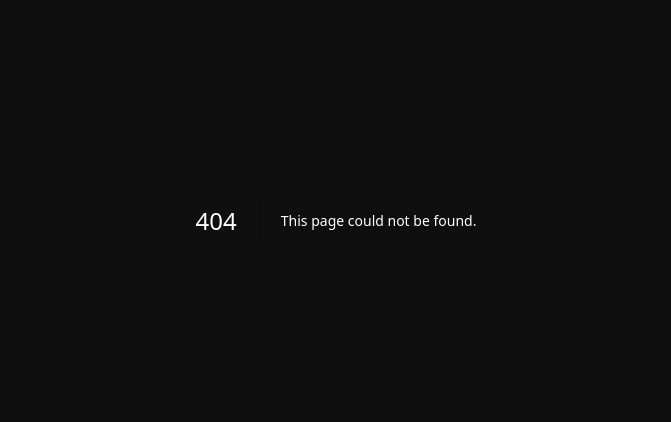
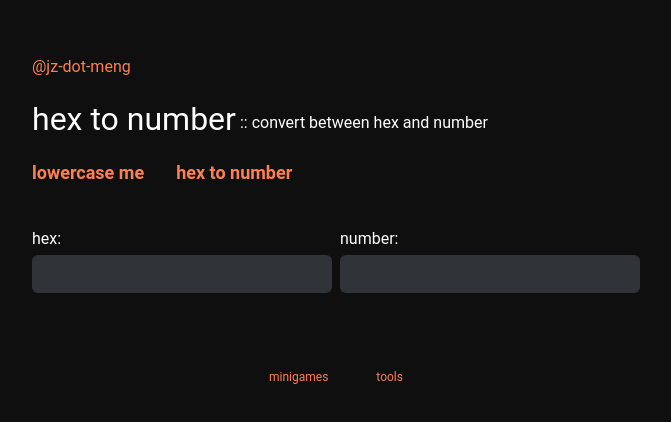
Before and after one commit to jz-dot-meng/jz-dot-meng.github.io, a Next.js app in the folder client-interface/: page /tools/hex-to-number in a window 1280 px wide. Before the commit this address had no page. Shown: the part 180-602 px from the top of the page, without its empty margins (304-975 px from the left). Built offline with nearby package versions, Linux system fonts and the light colour scheme.

Commit message:
hex to number

```diff
--- a/client-interface/src/components/navigation/HorizontalLinks.tsx
+++ b/client-interface/src/components/navigation/HorizontalLinks.tsx
@@ -10,7 +10,7 @@ type HorizontalLinksProps = {
 export const HorizontalLinks: React.FunctionComponent<HorizontalLinksProps> = ({ ...props }) => {
     const { linkMap, isInternalLink = false } = props;
     return (
-        <ul className="list-none">
+        <ul className="list-none flex flex-col md:flex-row">
             {linkMap.map((link: HorizontalLinkType, index) => (
                 <li
                     key={index}
--- a/client-interface/src/components/tools/ToolWrapper.tsx
+++ b/client-interface/src/components/tools/ToolWrapper.tsx
@@ -1,4 +1,6 @@
 import { DevFooter } from "@components/navigation/DevFooter";
+import { HorizontalLinks } from "@components/navigation/HorizontalLinks";
+import { toolsLinkMap } from "@constants";
 import Link from "next/link";
 import React, { ReactNode } from "react";
 
@@ -14,7 +16,7 @@ export const ToolWrapper: React.FunctionComponent<ToolWrapperProps> = ({
 }) => {
     return (
         <div className="flex justify-center items-center h-full p-8 overflow-y-scroll no-scrollbar">
-            <div className="flex flex-col gap-2">
+            <div className="flex flex-col gap-2 w-3/4 md:w-1/2">
                 <section className="flex flex-col gap-4">
                     <h4>
                         <Link href="/">@jz-dot-meng</Link>
@@ -23,6 +25,7 @@ export const ToolWrapper: React.FunctionComponent<ToolWrapperProps> = ({
                         <h1>{title}</h1>
                         {secondaryTitle && <span className="pb-2"> :: {secondaryTitle}</span>}
                     </div>
+                    <HorizontalLinks linkMap={toolsLinkMap} isInternalLink />
                 </section>
                 <section className="py-8 flex flex-col gap-4">{children}</section>
                 <DevFooter />
--- a/client-interface/src/constants/index.ts
+++ b/client-interface/src/constants/index.ts
@@ -2,8 +2,13 @@ import { BlogData } from "../utils/types/blog";
 import { HorizontalLinkType } from "../utils/types/navigation";
 
 export const gamesLinkMap: HorizontalLinkType[] = [
-    { url: "/minigame/memory", name: "Memory" },
-    { url: "/minigame/stroop", name: "Stroop Effect" },
+    { url: "/minigame/memory", name: "memory" },
+    { url: "/minigame/stroop", name: "stroop effect" },
+];
+
+export const toolsLinkMap: HorizontalLinkType[] = [
+    { url: "/tools/lowercase-me", name: "lowercase me" },
+    { url: "/tools/hex-to-number", name: "hex to number" },
 ];
 
 export const posts: Record<string, BlogData> = {
--- /dev/null
+++ b/client-interface/src/pages/tools/hex-to-number.tsx
@@ -0,0 +1,80 @@
+import { ToolWrapper } from "@components/tools/ToolWrapper";
+import React, { BaseSyntheticEvent, useState } from "react";
+
+const HexToNumber: React.FunctionComponent = () => {
+    const [hexVal, setHexVal] = useState<string>();
+    const [numberVal, setNumberVal] = useState<string>();
+    const [error, setError] = useState<string>();
+
+    const handleHexInput = (e: BaseSyntheticEvent) => {
+        setError(undefined);
+        const unvalidatedHex = e.target.value;
+        setHexVal(unvalidatedHex);
+        if (unvalidatedHex === "") {
+            setNumberVal("");
+            return;
+        }
+        const parsedNumber = Number(unvalidatedHex);
+        if (isNaN(parsedNumber)) {
+            setError("not a valid hex value");
+            return;
+        }
+        setNumberVal(parsedNumber.toString());
+    };
+
+    const handleNumberInput = (e: BaseSyntheticEvent) => {
+        setError(undefined);
+        const unvalidatedNumber = e.target.value;
+        setNumberVal(unvalidatedNumber);
+        if (unvalidatedNumber === "") {
+            setHexVal("");
+            return;
+        }
+        const parsedNumber = Number(unvalidatedNumber);
+        if (isNaN(parsedNumber)) {
+            setError("not a valid number");
+            return;
+        }
+        setHexVal(`0x${parsedNumber.toString(16)}`);
+    };
+
+    return (
+        <ToolWrapper title="hex to number" secondaryTitle="convert between hex and number">
+            <div>
+                <div className="flex flex-col gap-1">
+                    <div className="flex flex-1 gap-2 flex-col md:flex-row">
+                        <div className="flex flex-1 flex-col gap-1">
+                            <p>hex:</p>
+                            <input
+                                type={"text"}
+                                onClick={(e) => e.stopPropagation()}
+                                className={`form-control w-full h-[42px] text-white cursor-text placeholder-grey-300 flex-1 bg-grey-800 rounded-md text-xs px-3 py-3 caret-coral-400 focus:ring-transparent border-grey-400 hover:border-coral-300 focus:border-coral-400 focus:ring-coral-400`}
+                                value={hexVal}
+                                onInput={handleHexInput}
+                            />
+                        </div>
+                        <div className="flex flex-1 flex-col gap-1">
+                            <p>number:</p>
+                            <input
+                                type={"text"}
+                                onClick={(e) => e.stopPropagation()}
+                                className={`form-control w-full h-[42px] text-white cursor-text placeholder-grey-300 flex-1 bg-grey-800 rounded-md text-xs px-3 py-3 caret-coral-400 focus:ring-transparent border-grey-400 hover:border-coral-300 focus:border-coral-400 focus:ring-coral-400`}
+                                value={numberVal}
+                                onInput={handleNumberInput}
+                            />
+                        </div>
+                    </div>
+                    <div
+                        className={`${
+                            error ? "visible" : "invisible"
+                        } text-xs h-4 text-red-400 justify-center flex`}
+                    >
+                        {error}
+                    </div>
+                </div>
+            </div>
+        </ToolWrapper>
+    );
+};
+
+export default HexToNumber;
--- a/client-interface/src/pages/tools/lowercase-me.tsx
+++ b/client-interface/src/pages/tools/lowercase-me.tsx
@@ -14,7 +14,7 @@ const LowercaseMe: React.FunctionComponent = () => {
         }
     };
     return (
-        <ToolWrapper title="lowercase me" secondaryTitle="for all your hex needs">
+        <ToolWrapper title="lowercase me" secondaryTitle="for all your standardizing needs">
             <div>
                 <div className="flex flex-col flex-1 gap-1">
                     <p>paste in any text here:</p>
```
